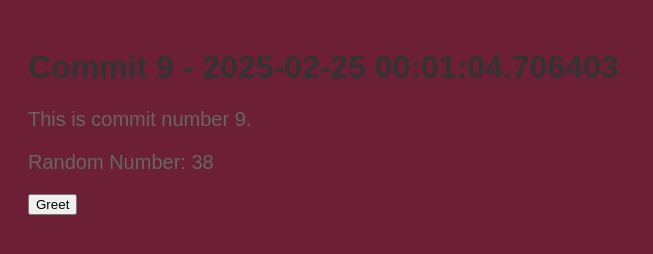
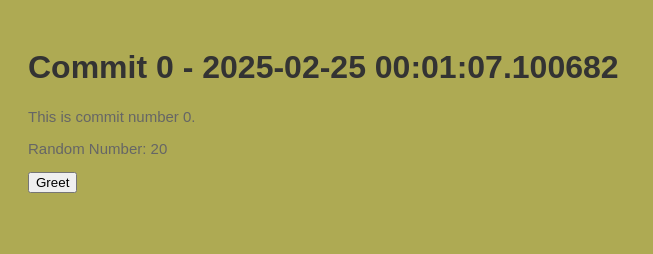
Before and after one commit to polishflits/autogen-repo-20250225000100, a plain HTML site: page index.html in a window 1280 px wide. Shown: the whole page, without its empty margins (0-653 px from the left). Drawn offline with Linux system fonts and the light colour scheme.

Commit message:
📝 Auto commit 0 with HTML, CSS, and JS

```diff
--- a/index.html
+++ b/index.html
@@ -2,13 +2,13 @@
     <!DOCTYPE html>
     <html>
     <head>
-        <title>Commit 9 - 2025-02-25 00:01:04.706403</title>
+        <title>Commit 0 - 2025-02-25 00:01:07.100682</title>
         <link rel="stylesheet" href="style.css">
     </head>
     <body>
-        <h1>Commit 9 - 2025-02-25 00:01:04.706403</h1>
-        <p>This is commit number 9.</p>
-        <p>Random Number: 38</p>
+        <h1>Commit 0 - 2025-02-25 00:01:07.100682</h1>
+        <p>This is commit number 0.</p>
+        <p>Random Number: 20</p>
         <button onclick="greet()">Greet</button>
         <script src="script.js"></script>
     </body>
--- a/script.js
+++ b/script.js
@@ -2,4 +2,4 @@
     function greet() {
         alert('Hello from commit ' + commitNumber + '!');
     }
-    var commitNumber = 9;
+    var commitNumber = 0;
--- a/style.css
+++ b/style.css
@@ -1,7 +1,7 @@
 
     body {
         font-family: Arial, sans-serif;
-        background-color: #6d1f38;
+        background-color: #aeaa53;
         padding: 20px;
     }
     h1 {
@@ -9,5 +9,5 @@
     }
     p {
         color: #666;
-        font-size: 20px;
+        font-size: 15px;
     }
```
